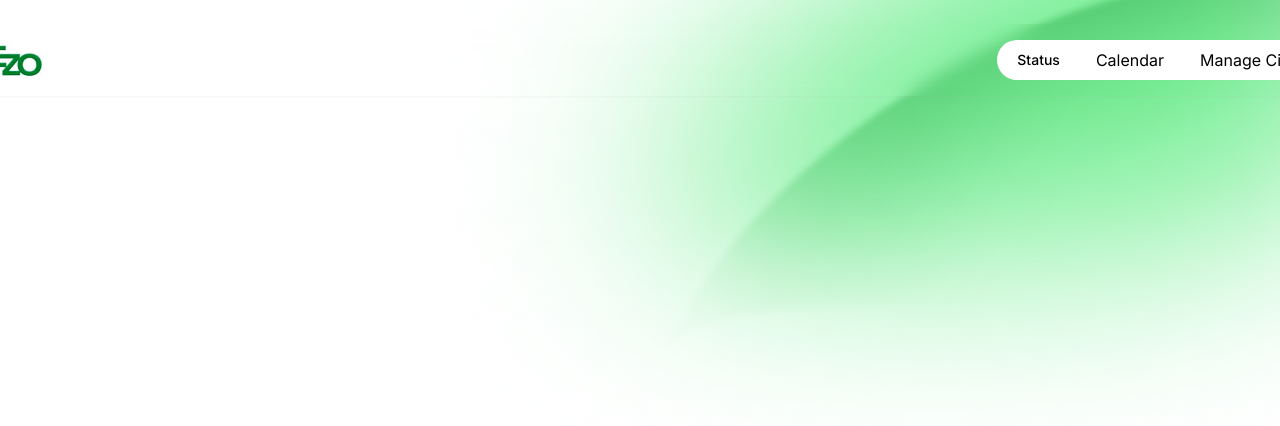
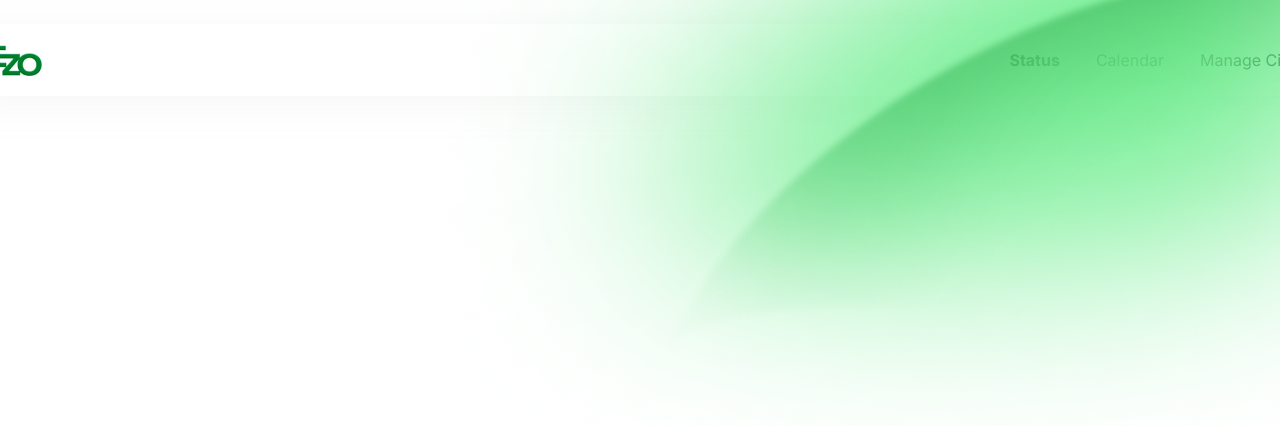
Before and after one commit to ZakariyaEnacton/kezo-web, a Next.js app: page / in a window 1280 px wide. Shown: the top 426 px of the page. Built offline with nearby package versions, Linux system fonts and the light colour scheme.

Commit message:
Feat: made dynamic

```diff
--- a/src/components/Header.tsx
+++ b/src/components/Header.tsx
@@ -3,7 +3,7 @@ import Navbar from "./Navbar";
 function Header() {
   return (
     <header className="min-w-[1392px] m-6">
-      <div className="flex py-4 md:px-5 justify-between items-center rounded-full backdrop-blur backdrop-sepia-0 shadow-sm shadow-blackShadow">
+      <div className="flex py-4 md:px-5 justify-between items-center rounded-full bg-white/70 shadow-header">
         <img src="/Image/logo.png" alt="Logo" />
         <Navbar />
       </div>
--- a/src/components/Navbar.tsx
+++ b/src/components/Navbar.tsx
@@ -1,10 +1,12 @@
+import Navitem from "./Navitem";
+
 function Navbar() {
   return (
-    <div className="flex pt-2 pr-2 pl-5 pb-2 gap-1 items-start bg-white rounded-full">
+    <div className="flex pt-2 pr-2 pl-5 pb-2 gap-1 items-start rounded-full">
       <div className="flex gap-9 justify-center items-center">
-        <p className="not-italic text-sm font-medium">Status</p>
-        <p>Calendar</p>
-        <p>Manage Cities</p>
+        <Navitem name="Status" active={true} />
+        <Navitem name="Calendar" active={false} />
+        <Navitem name="Manage Cities" active={false} />
       </div>
     </div>
   );
--- /dev/null
+++ b/src/components/Navitem.tsx
@@ -0,0 +1,13 @@
+import React from "react";
+import Link from "next/link";
+
+interface NavitemProps {
+  name: string;
+  active: boolean;
+}
+
+const Navitem: React.FC<NavitemProps> = ({ name, active }) => {
+  return <div className={active ? "font-bold" : ""}>{name}</div>;
+};
+
+export default Navitem;
--- a/tailwind.config.ts
+++ b/tailwind.config.ts
@@ -17,6 +17,9 @@ const config: Config = {
       colors: {
         'blackText': '#1A1B25'
       },
+      boxShadow: {
+        'header': '0px 6px 40px 0px rgba(182, 182, 182, 0.12);'
+      }
     },
   },
   plugins: [],
```
